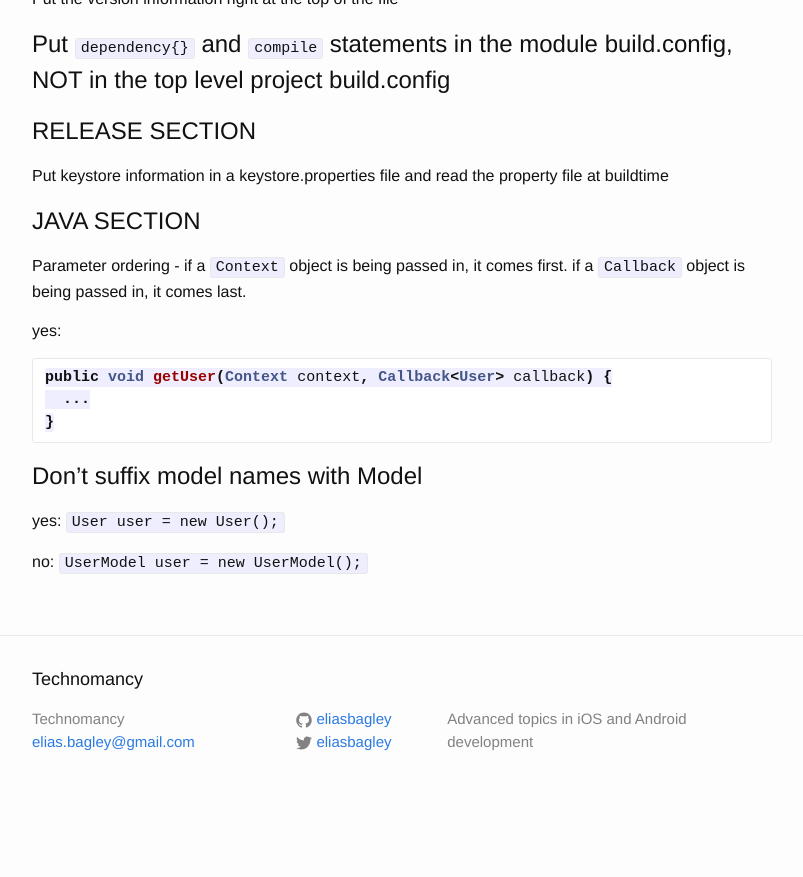
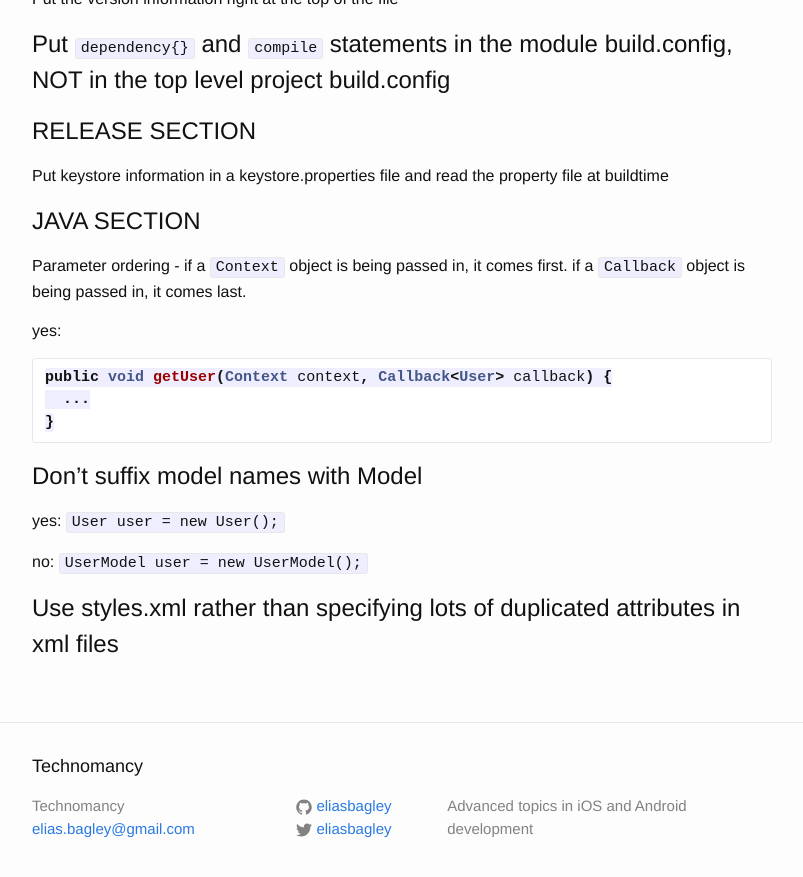
Before and after one commit to eliasbagley/eliasbagley.github.io, a Jekyll site: the page built from _posts/2015-10-27-android-style-guide.markdown, in a window 1280 px wide and 900 px high, scrolled down 10809 px. Shown: the top 877 px of the window, without its empty margins (238-1041 px from the left). Built offline with Jekyll 4.4.1, drawn with Linux system fonts in a browser that asks for light colours; Markdown is read by kramdown in place of the engine named in the settings; comment, search, counter and statistics services are not loaded; before the commit the page ends 11622 px from its top, so only the background shows below that.

Commit message:
update style guide

```diff
--- a/_posts/2015-10-27-android-style-guide.markdown
+++ b/_posts/2015-10-27-android-style-guide.markdown
@@ -508,3 +508,5 @@ yes:
 
 no:
 `UserModel user = new UserModel();`
+
+# Use styles.xml rather than specifying lots of duplicated attributes in xml files
```
